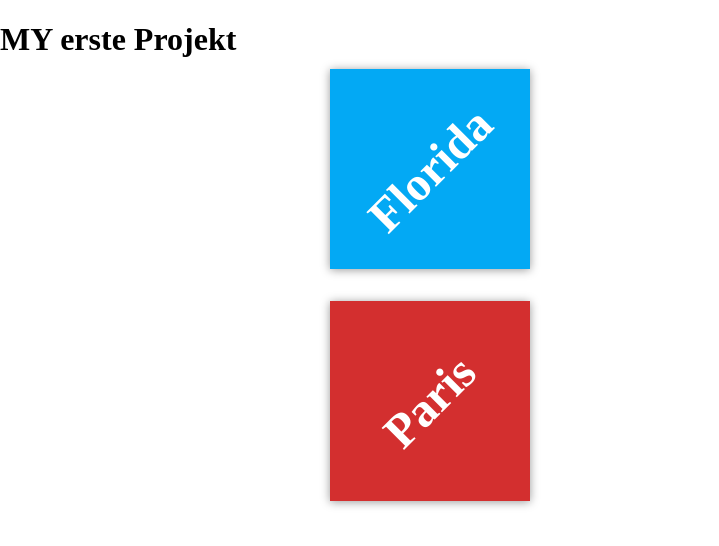
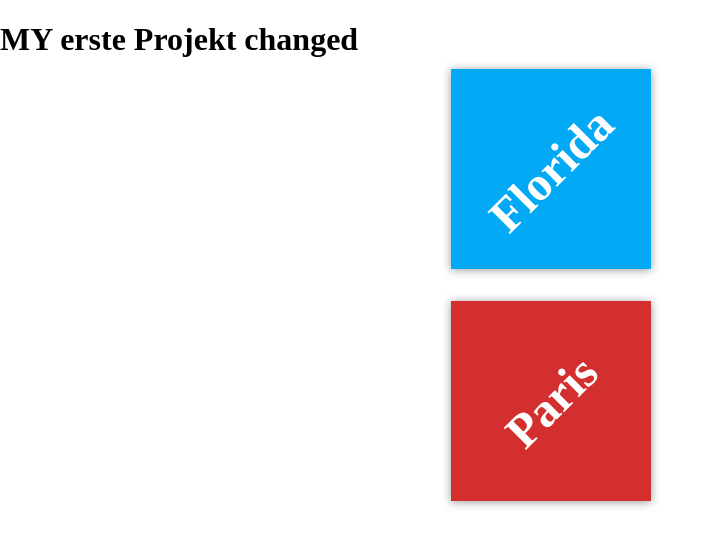
Before and after one commit to samsall737/my-travel-plans, a plain HTML site: page index.html in a window 1280 px wide. Shown: the whole page, without its empty margins (0-719 px from the left). Drawn offline with Linux system fonts and the light colour scheme.

Commit message:
erst change

```diff
--- a/index.html
+++ b/index.html
@@ -7,7 +7,7 @@
     <link rel="stylesheet" href="css/app.css">
 </head>
 <body>
-<h1>MY erste Projekt<h1>
+<h1>MY erste Projekt changed<h1>
     <div class="container">
         <div class="destination-container">
             <div class="destination" id="florida">
```
